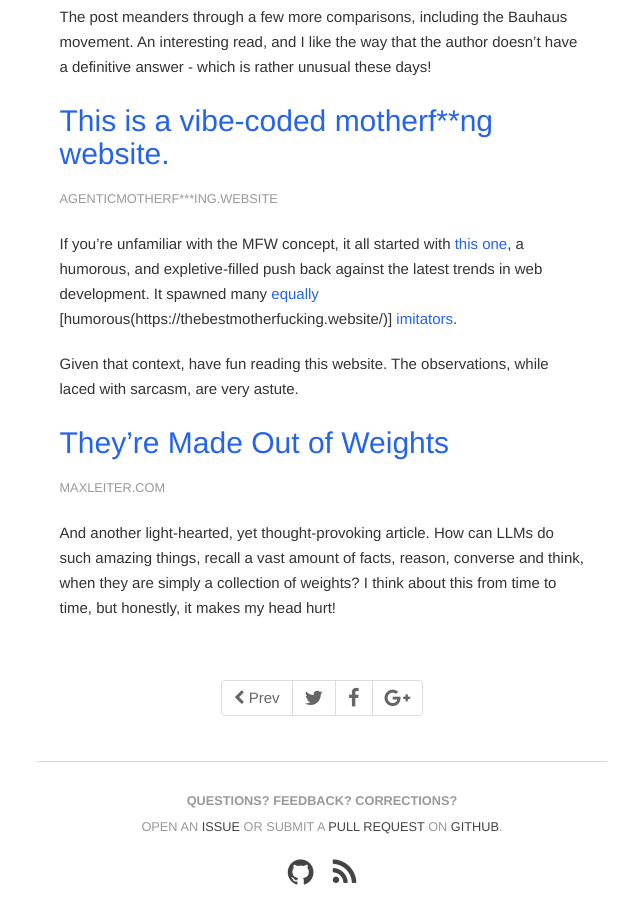
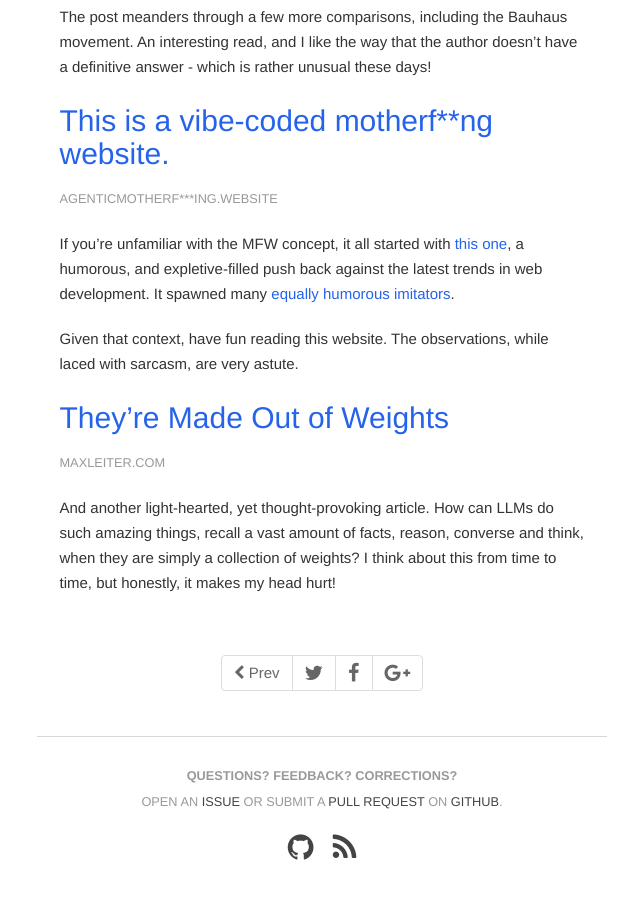
Before and after one commit to ColinEberhardt/augmented-coding-weekly, a Jekyll site: the page built from _posts/2026-06-05-issue-47.md, in a window 1280 px wide and 900 px high, scrolled down 2143 px. Shown: the whole window, without its empty margins (318-958 px from the left). Built offline with Jekyll 4.4.1, drawn with Linux system fonts in a browser that asks for light colours; after the commit the page ends 3018 px from its top, so only the background shows below that.

Commit message:
fixed md
Signed-off-by: Colin Eberhardt <colin.eberhardt@gmail.com>

```diff
--- a/_posts/2026-06-05-issue-47.md
+++ b/_posts/2026-06-05-issue-47.md
@@ -41,7 +41,7 @@ The post meanders through a few more comparisons, including the Bauhaus movement
 
 <small>AGENTICMOTHERF***ING.WEBSITE</small>
 
-If you're unfamiliar with the MFW concept, it all started with [this one](https://motherfuckingwebsite.com/), a humorous, and expletive-filled push back against the latest trends in web development. It spawned many [equally](http://bettermotherfuckingwebsite.com/) [humorous(https://thebestmotherfucking.website/)] [imitators](https://securemotherfuckingwebsite.com/).
+If you're unfamiliar with the MFW concept, it all started with [this one](https://motherfuckingwebsite.com/), a humorous, and expletive-filled push back against the latest trends in web development. It spawned many [equally](http://bettermotherfuckingwebsite.com/) [humorous](https://thebestmotherfucking.website/) [imitators](https://securemotherfuckingwebsite.com/).
 
 Given that context, have fun reading this website. The observations, while laced with sarcasm, are very astute.
 
```
